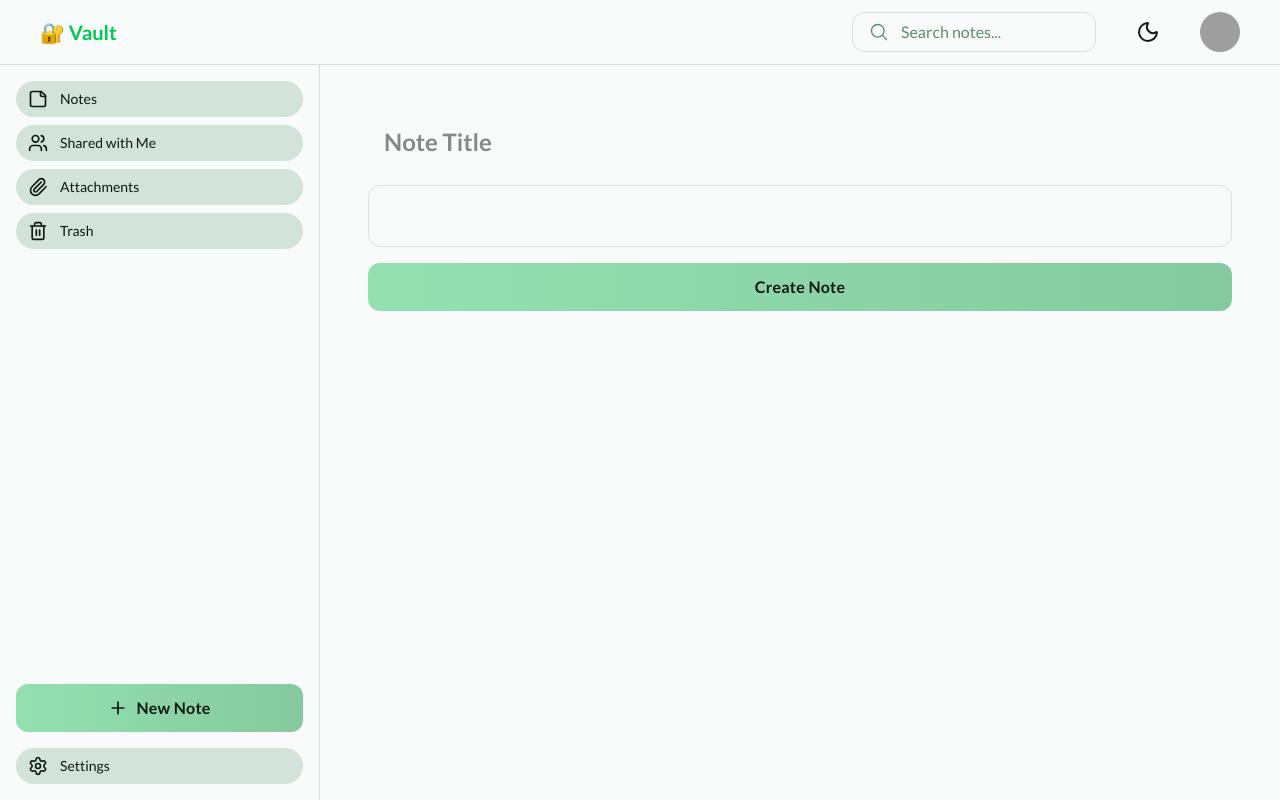
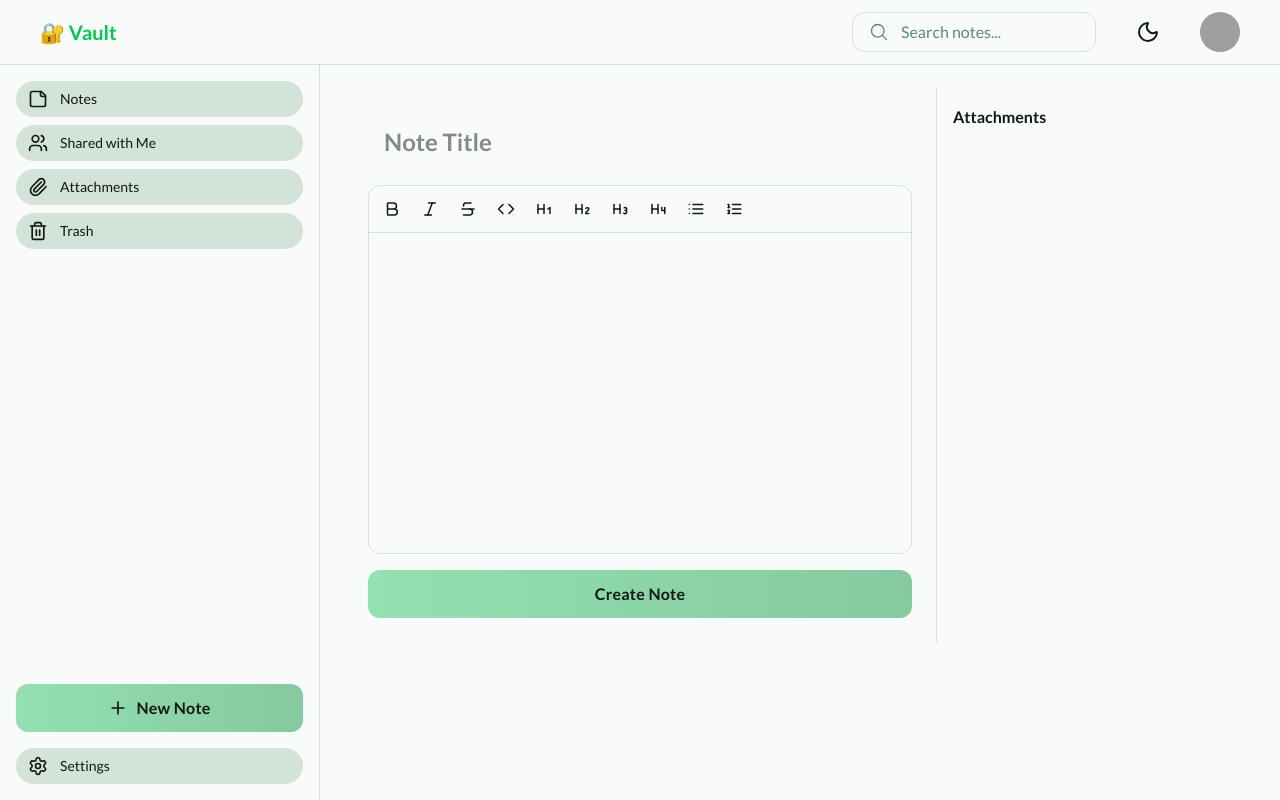
Before and after one commit to kit-g/vault, a React (Vite) app in the folder web/: page /notes/new in a window 1280 px wide. Built offline with nearby package versions, Linux system fonts and the light colour scheme; no server answers; sample sign-in values are in the browser's storage; grey boxes are pictures that could not be loaded.

Commit message:
feat: toolbar and style feat: seo in login page

```diff
--- a/web/src/components/Dashboard.tsx
+++ b/web/src/components/Dashboard.tsx
@@ -7,7 +7,7 @@ export function Dashboard() {
   const [isSidebarOpen, setSidebarOpen] = useState(false);
 
   return (
-    <div className="min-h-screen flex flex-col bg-[var(--background)] text-[var(--foreground)]">
+    <div className="h-screen flex flex-col bg-[var(--background)] text-[var(--foreground)]">
       <AppHeader onMenuClick={ () => setSidebarOpen(true) }/>
       <div className="flex flex-1 overflow-hidden">
         <Sidebar className="hidden lg:flex"/>
--- /dev/null
+++ b/web/src/components/editor/PersistentToolbar.tsx
@@ -0,0 +1,82 @@
+import type { Editor } from '@tiptap/react';
+import {
+  Bold,
+  Code,
+  Heading1,
+  Heading2,
+  Heading3,
+  Heading4,
+  Italic,
+  List,
+  ListOrdered,
+  Strikethrough
+} from 'lucide-react';
+
+export function PersistentToolbar({ editor }: { editor: Editor | null }) {
+  if (!editor) return null;
+
+  return (
+    <div className="flex flex-wrap gap-2 p-2 border-b border-[var(--border)]">
+      <button
+        onClick={ () => editor.chain().focus().toggleBold().run() }
+        className={ `toolbar-btn ${ editor.isActive('bold') ? 'is-active' : '' }` }
+      >
+        <Bold size={ 18 }/>
+      </button>
+      <button
+        onClick={ () => editor.chain().focus().toggleItalic().run() }
+        className={ `toolbar-btn ${ editor.isActive('bold') ? 'is-active' : '' }` }
+      >
+        <Italic size={ 18 }/>
+      </button>
+      <button
+        onClick={ () => editor.chain().focus().toggleStrike().run() }
+        className={ `toolbar-btn ${ editor.isActive('strike') ? 'is-active' : '' }` }
+      >
+        <Strikethrough size={ 18 }/>
+      </button>
+      <button
+        onClick={ () => editor.chain().focus().toggleCode().run() }
+        className={ `toolbar-btn ${ editor.isActive('code') ? 'is-active' : '' }` }
+      >
+        <Code size={ 18 }/>
+      </button>
+      <button
+        onClick={ () => editor.chain().focus().toggleHeading({ level: 1 }).run() }
+        className={ `toolbar-btn ${ editor.isActive('heading', { level: 1 }) ? 'is-active' : '' }` }
+      >
+        <Heading1 size={ 18 }/>
+      </button>
+      <button
+        onClick={ () => editor.chain().focus().toggleHeading({ level: 2 }).run() }
+        className={ `toolbar-btn ${ editor.isActive('heading', { level: 2 }) ? 'is-active' : '' }` }
+      >
+        <Heading2 size={ 18 }/>
+      </button>
+      <button
+        onClick={ () => editor.chain().focus().toggleHeading({ level: 3 }).run() }
+        className={ `toolbar-btn ${ editor.isActive('heading', { level: 3 }) ? 'is-active' : '' }` }
+      >
+        <Heading3 size={ 18 }/>
+      </button>
+      <button
+        onClick={ () => editor.chain().focus().toggleHeading({ level: 4 }).run() }
+        className={ `toolbar-btn ${ editor.isActive('heading', { level: 4 }) ? 'is-active' : '' }` }
+      >
+        <Heading4 size={ 18 }/>
+      </button>
+      <button
+        onClick={ () => editor.chain().focus().toggleBulletList().run() }
+        className={ `toolbar-btn ${ editor.isActive('bulletList') ? 'is-active' : '' }` }
+      >
+        <List size={ 18 }/>
+      </button>
+      <button
+        onClick={ () => editor.chain().focus().toggleOrderedList().run() }
+        className={ `toolbar-btn ${ editor.isActive('orderedList') ? 'is-active' : '' }` }
+      >
+        <ListOrdered size={ 18 }/>
+      </button>
+    </div>
+  );
+}
--- a/web/src/components/RichTextEditor.tsx
+++ b/web/src/components/editor/RichTextEditor.tsx
@@ -1,6 +1,6 @@
-// src/components/RichTextEditor.tsx
 import { EditorContent, useEditor } from '@tiptap/react';
 import StarterKit from '@tiptap/starter-kit';
+import { PersistentToolbar } from "./PersistentToolbar.tsx";
 
 interface RichTextEditorProps {
   content: string;
@@ -13,7 +13,7 @@ export function RichTextEditor({ content, onChange }: RichTextEditorProps) {
     content: content,
     editorProps: {
       attributes: {
-        class: 'prose prose-stone dark:prose-invert focus:outline-none max-w-none',
+        class: 'prose dark:prose-invert focus:outline-none max-w-none p-4 min-h-[40vh]',
       },
     },
     onUpdate: ({ editor }) => {
@@ -22,7 +22,8 @@ export function RichTextEditor({ content, onChange }: RichTextEditorProps) {
   });
 
   return (
-    <div className="w-full p-4 border rounded-xl" style={ { borderColor: 'var(--border)' } }>
+    <div className="relative border rounded-xl border-[var(--border)] bg-[var(--background)]">
+      <PersistentToolbar editor={ editor }/>
       <EditorContent editor={ editor }/>
     </div>
   );
--- a/web/src/index.css
+++ b/web/src/index.css
@@ -1,4 +1,5 @@
 @import "tailwindcss";
+
 @plugin "@tailwindcss/typography";
 
 /*
@@ -251,7 +252,19 @@ body {
 
     .nav-item.active {
         background-color: var(--nav-active-bg);
-        /*color: var(--nav-item-active-text);*/
         font-weight: 500;
     }
 }
+
+.toolbar-btn {
+    @apply p-1.5 rounded-md transition-colors duration-150;
+}
+
+.toolbar-btn:hover {
+    background-color: var(--icon-btn-hover-bg);
+}
+
+.toolbar-btn.is-active {
+    background-color: var(--nav-bg, #e8f2ec);
+    color: var(--primary-foreground, #94e0b1);
+}
--- a/web/src/pages/LoginPage.tsx
+++ b/web/src/pages/LoginPage.tsx
@@ -4,6 +4,7 @@ import { Link, useNavigate } from "react-router-dom";
 import { AuthService, type Login } from "../api";
 import { useAuth } from "../features/AuthContext";
 import { ThemeSwitchButton } from "../components/ThemeSwitch.tsx";
+import { Seo } from "../components/Seo.tsx";
 
 export default function LoginPage() {
   const [form, setForm] = useState<Login>({
@@ -44,6 +45,8 @@ export default function LoginPage() {
   };
 
   return (
+    <>
+      <Seo/>
       <div className="relative min-h-screen flex items-center justify-center">
 
         <div className="absolute top-0 right-0 p-4">
@@ -96,5 +99,6 @@ export default function LoginPage() {
           </div>
         </form>
       </div>
+    </>
   );
 }
--- a/web/src/pages/NoteDetail.tsx
+++ b/web/src/pages/NoteDetail.tsx
@@ -3,7 +3,7 @@ import { useEffect, useState } from "react";
 import { useNavigate, useParams } from "react-router-dom";
 import { type NoteIn, NotesService } from "../api";
 import { Seo } from "../components/Seo";
-import { RichTextEditor } from "../components/RichTextEditor.tsx";
+import { RichTextEditor } from "../components/editor/RichTextEditor.tsx";
 
 export default function NoteDetail() {
   const navigate = useNavigate();
@@ -52,12 +52,15 @@ export default function NoteDetail() {
   return (
     <>
       <Seo title={ isNewNote ? "New Note" : note.title }/>
-      <div className="flex w-full h-full p-6 gap-6">
-        <div className="flex-1 flex flex-col gap-4">
+
+      <div className="flex flex-1">
+
+        <div className="flex-1 flex flex-col p-6 gap-4">
           <input
             name="title"
             placeholder="Note Title"
             value={ note.title }
+            maxLength={ 120 }
             onChange={ handleTitleChange }
             className="w-full h-14 p-4 text-2xl font-bold bg-transparent focus:outline-none"
           />
@@ -69,6 +72,12 @@ export default function NoteDetail() {
             { isNewNote ? 'Create Note' : 'Save Changes' }
           </button>
         </div>
+
+        <aside className="w-80 border-l border-[var(--border)] p-4 hidden xl:block">
+          <h3 className="font-bold">Attachments</h3>
+          {/* ... Your attachments UI will go here ... */ }
+        </aside>
+
       </div>
     </>
   );
```
Lines whose indentation alone changed are shown as unchanged.
